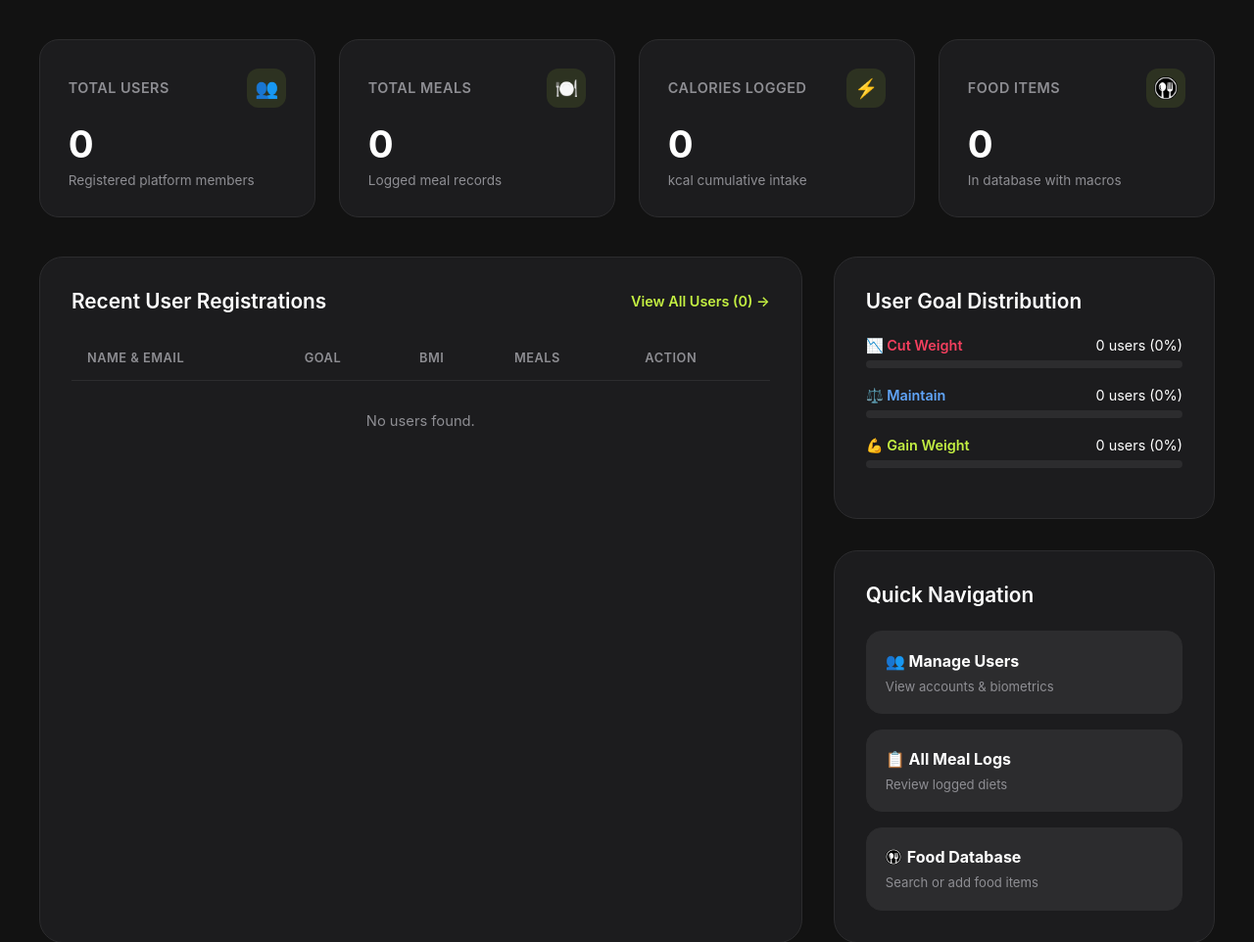
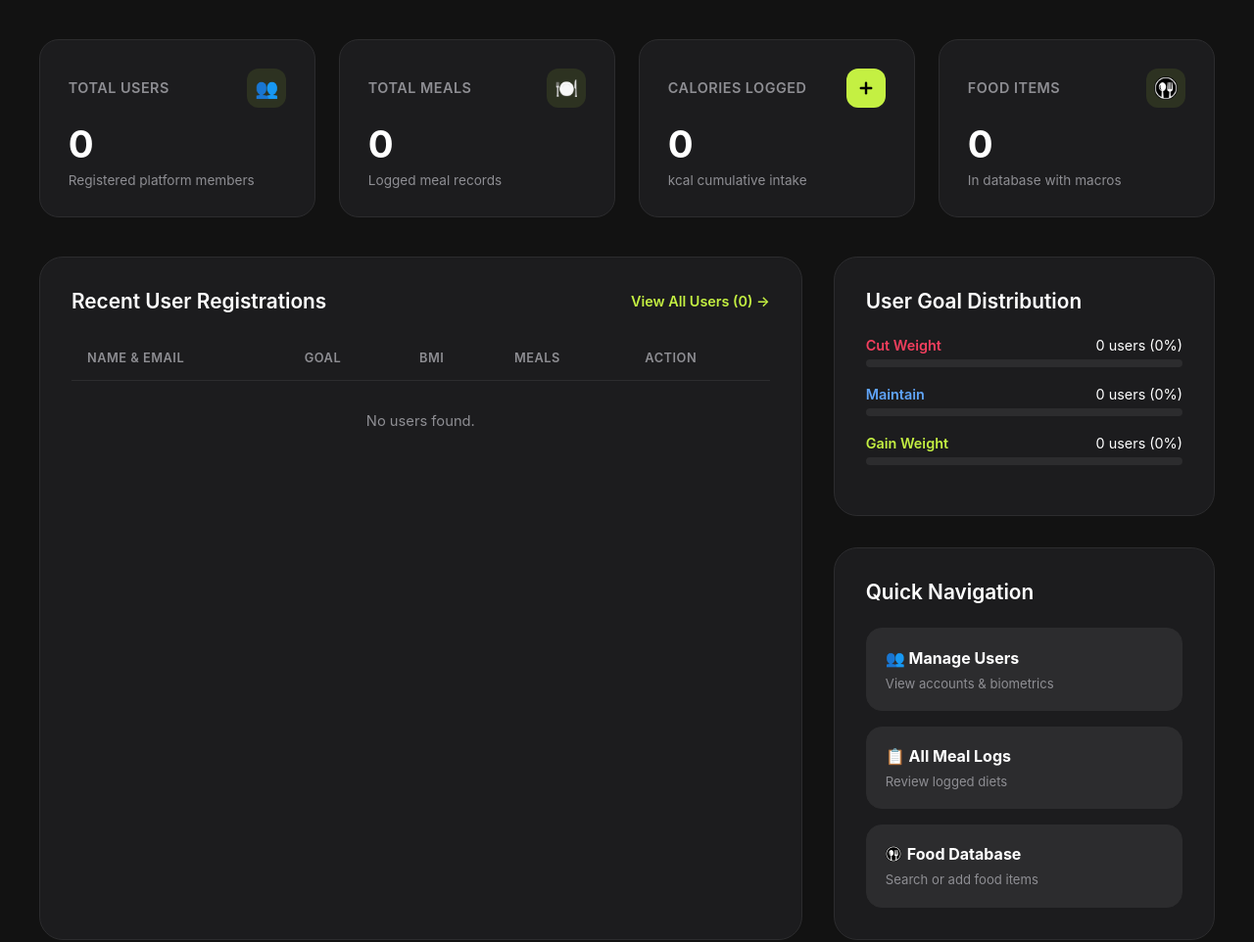
Before and after one commit to akhil-preman/Nutritrack, a Flask app: page /admin in a window 1280 px wide. Shown: the part 188-1150 px from the top of the page at 98% size. Run offline with Flask 3, Linux system fonts and the light colour scheme; the visitor is signed in with stand-in values (Sample User, id 1).

Commit message:
Replace lightning flash icon with black plus symbol on Calories Logged card

```diff
--- a/templates/admin/dashboard.html
+++ b/templates/admin/dashboard.html
@@ -456,7 +456,12 @@
             <div class="stat-card">
                 <div class="stat-top">
                     <span class="stat-title">Calories Logged</span>
-                    <div class="stat-icon">⚡</div>
+                    <div class="stat-icon" style="background: var(--primary-color);">
+                        <svg width="18" height="18" viewBox="0 0 24 24" fill="none" stroke="#000000" stroke-width="3.2" stroke-linecap="round" stroke-linejoin="round">
+                            <line x1="12" y1="5" x2="12" y2="19"></line>
+                            <line x1="5" y1="12" x2="19" y2="12"></line>
+                        </svg>
+                    </div>
                 </div>
                 <h2 class="stat-value">{{ stats.total_calories|round|int }}</h2>
                 <div class="stat-sub">kcal cumulative intake</div>
@@ -537,7 +542,7 @@
 
                     <div class="goal-bar-row">
                         <div class="goal-bar-label">
-                            <span style="color: #f43f5e; font-weight: 600;">📉 Cut Weight</span>
+                            <span style="color: #f43f5e; font-weight: 600;">Cut Weight</span>
                             <span>{{ stats.goal_cut }} users ({{ cut_pct }}%)</span>
                         </div>
                         <div class="goal-bar">
@@ -547,7 +552,7 @@
 
                     <div class="goal-bar-row">
                         <div class="goal-bar-label">
-                            <span style="color: #60a5fa; font-weight: 600;">⚖️ Maintain</span>
+                            <span style="color: #60a5fa; font-weight: 600;">Maintain</span>
                             <span>{{ stats.goal_maintain }} users ({{ maint_pct }}%)</span>
                         </div>
                         <div class="goal-bar">
@@ -557,7 +562,7 @@
 
                     <div class="goal-bar-row">
                         <div class="goal-bar-label">
-                            <span style="color: var(--primary-color); font-weight: 600;">💪 Gain Weight</span>
+                            <span style="color: var(--primary-color); font-weight: 600;">Gain Weight</span>
                             <span>{{ stats.goal_gain }} users ({{ gain_pct }}%)</span>
                         </div>
                         <div class="goal-bar">
```
